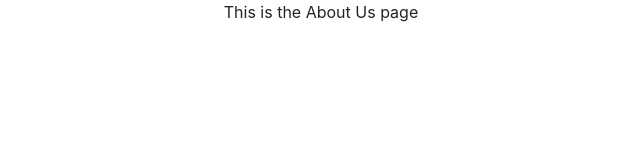
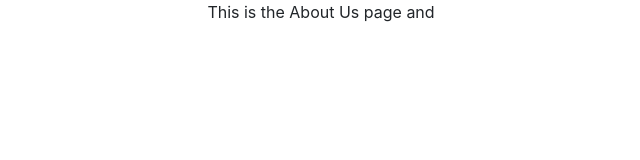
Before and after one commit to huutribui/CS430-530P-project, a React (Create React App) app: page /aboutUs in a window 1280 px wide. Shown: the top 160 px of the page, without its empty margins (319-959 px from the left). Built offline with nearby package versions, Linux system fonts and the light colour scheme; the HTML template or start-up script is replaced by a standard one.

Commit message:
test commit

```diff
--- a/src/pages/AboutUs.jsx
+++ b/src/pages/AboutUs.jsx
@@ -3,7 +3,7 @@ import React from 'react';
 const AboutUs = () => {
     return (
         <div>
-            This is the About Us page
+            This is the About Us page and
         </div>
     );
 };
```
